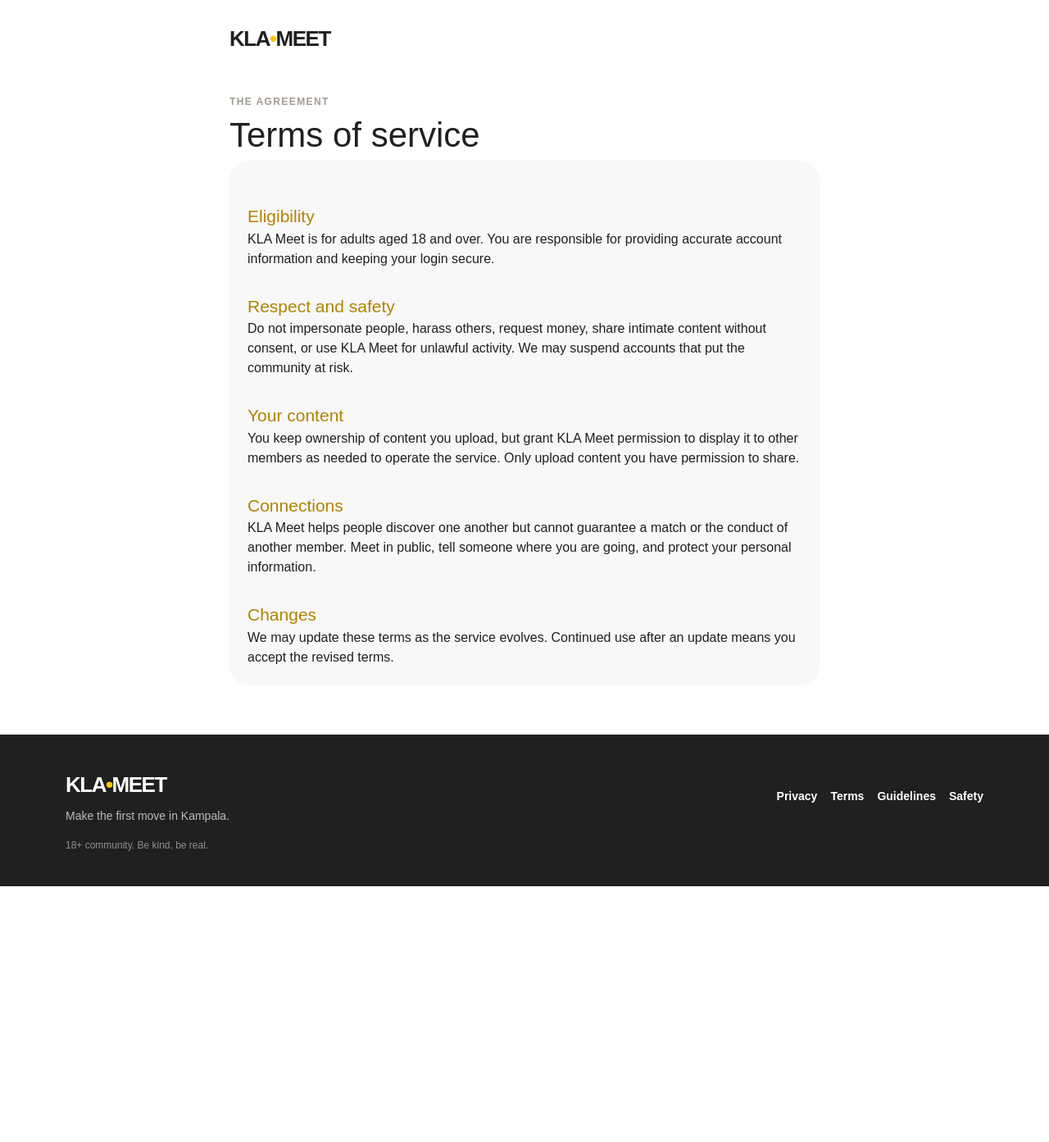
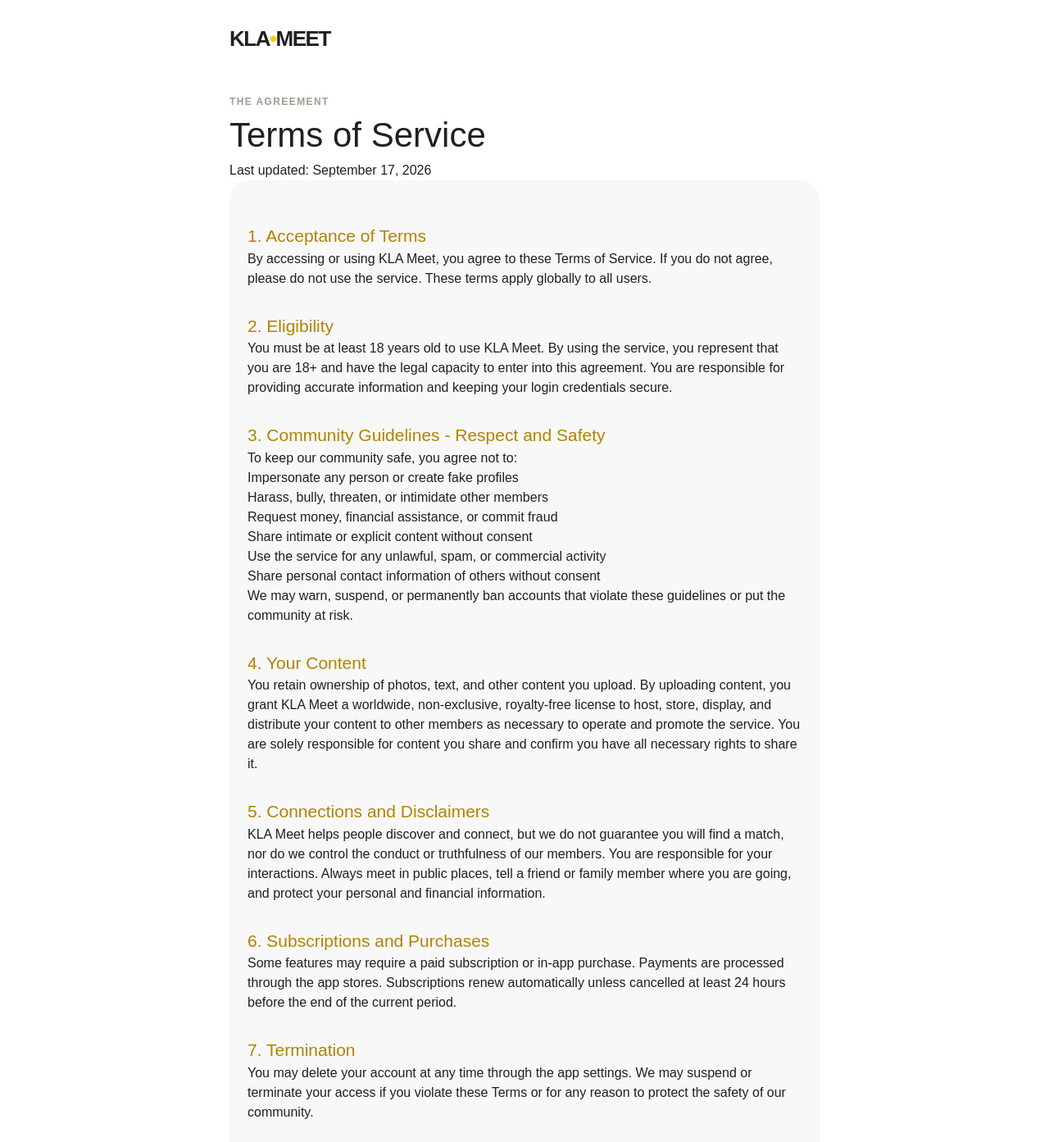
Before and after one commit to hwylhuzail/kla-meet, a Next.js app: page /terms in a window 1280 px wide. Shown: the top 1393 px of the page at 82% size. Before the commit the page ends 1081 px from the top, so only its background shows below. Built offline with nearby package versions, Linux system fonts and the light colour scheme.

Commit message:
Update page.tsx

```diff
--- a/app/terms/page.tsx
+++ b/app/terms/page.tsx
@@ -2,5 +2,78 @@ import Link from 'next/link'
 import Footer from '@/components/Footer'
 
 export default function Terms() {
-  return <><main className="legal-page"><div className="legal-content"><Link href="/" className="brand">KLA<span className="brand-mark">•</span>MEET</Link><p className="eyebrow mt-12">The agreement</p><h1>Terms of service</h1><section><h2>Eligibility</h2><p>KLA Meet is for adults aged 18 and over. You are responsible for providing accurate account information and keeping your login secure.</p><h2>Respect and safety</h2><p>Do not impersonate people, harass others, request money, share intimate content without consent, or use KLA Meet for unlawful activity. We may suspend accounts that put the community at risk.</p><h2>Your content</h2><p>You keep ownership of content you upload, but grant KLA Meet permission to display it to other members as needed to operate the service. Only upload content you have permission to share.</p><h2>Connections</h2><p>KLA Meet helps people discover one another but cannot guarantee a match or the conduct of another member. Meet in public, tell someone where you are going, and protect your personal information.</p><h2>Changes</h2><p>We may update these terms as the service evolves. Continued use after an update means you accept the revised terms.</p></section></div></main><Footer /></>
+  return (
+    <>
+      <main className="legal-page">
+        <div className="legal-content">
+          <Link href="/" className="brand">
+            KLA<span className="brand-mark">•</span>MEET
+          </Link>
+          <p className="eyebrow mt-12">The agreement</p>
+          <h1>Terms of Service</h1>
+          <p className="muted">Last updated: September 17, 2026</p>
+
+          <section>
+            <h2>1. Acceptance of Terms</h2>
+            <p>
+              By accessing or using KLA Meet, you agree to these Terms of Service. If you do not agree, please do not use the service. These terms apply globally to all users.
+            </p>
+
+            <h2>2. Eligibility</h2>
+            <p>
+              You must be at least 18 years old to use KLA Meet. By using the service, you represent that you are 18+ and have the legal capacity to enter into this agreement. You are responsible for providing accurate information and keeping your login credentials secure.
+            </p>
+
+            <h2>3. Community Guidelines - Respect and Safety</h2>
+            <p>To keep our community safe, you agree not to:</p>
+            <ul>
+              <li>Impersonate any person or create fake profiles</li>
+              <li>Harass, bully, threaten, or intimidate other members</li>
+              <li>Request money, financial assistance, or commit fraud</li>
+              <li>Share intimate or explicit content without consent</li>
+              <li>Use the service for any unlawful, spam, or commercial activity</li>
+              <li>Share personal contact information of others without consent</li>
+            </ul>
+            <p>We may warn, suspend, or permanently ban accounts that violate these guidelines or put the community at risk.</p>
+
+            <h2>4. Your Content</h2>
+            <p>
+              You retain ownership of photos, text, and other content you upload. By uploading content, you grant KLA Meet a worldwide, non-exclusive, royalty-free license to host, store, display, and distribute your content to other members as necessary to operate and promote the service. You are solely responsible for content you share and confirm you have all necessary rights to share it.
+            </p>
+
+            <h2>5. Connections and Disclaimers</h2>
+            <p>
+              KLA Meet helps people discover and connect, but we do not guarantee you will find a match, nor do we control the conduct or truthfulness of our members. You are responsible for your interactions. Always meet in public places, tell a friend or family member where you are going, and protect your personal and financial information.
+            </p>
+
+            <h2>6. Subscriptions and Purchases</h2>
+            <p>
+              Some features may require a paid subscription or in-app purchase. Payments are processed through the app stores. Subscriptions renew automatically unless cancelled at least 24 hours before the end of the current period.
+            </p>
+
+            <h2>7. Termination</h2>
+            <p>
+              You may delete your account at any time through the app settings. We may suspend or terminate your access if you violate these Terms or for any reason to protect the safety of our community.
+            </p>
+
+            <h2>8. Limitation of Liability</h2>
+            <p>
+              To the maximum extent permitted by law, KLA Meet is provided on an "as is" basis. We are not liable for any indirect, incidental, or consequential damages arising from your use of the service.
+            </p>
+
+            <h2>9. Changes to Terms</h2>
+            <p>
+              We may update these Terms as our service evolves. We will notify you of material changes within the app. Continued use after an update constitutes acceptance of the revised Terms.
+            </p>
+
+            <h2>10. Contact</h2>
+            <p>
+              For questions about these Terms, please contact us through the support section in the KLA Meet app or at support@kla-meet.com.
+            </p>
+          </section>
+        </div>
+      </main>
+      <Footer />
+    </>
+  )
 }
```
